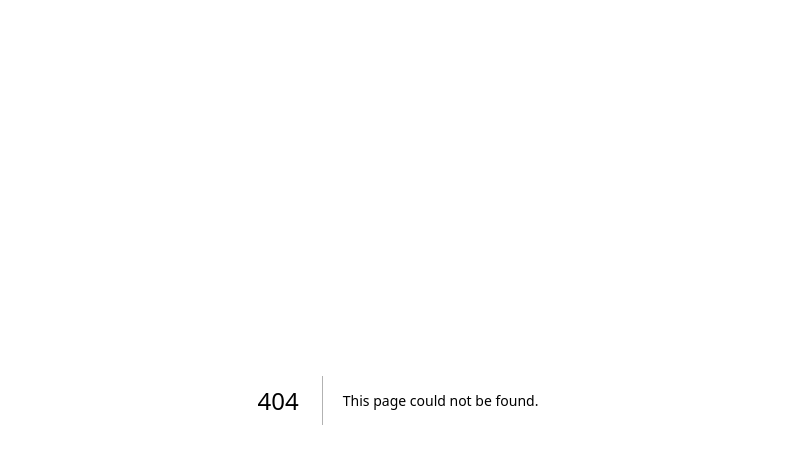
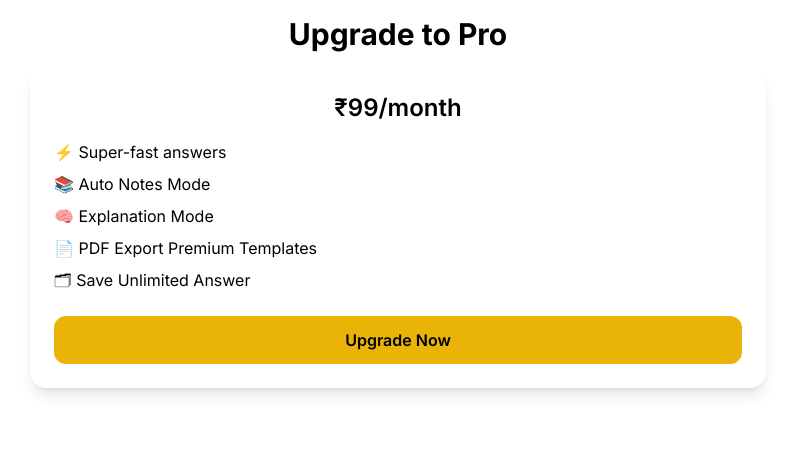
Before and after one commit to rabiullah0786/ai-tutor, a Next.js app: page /upgrade in a window 1280 px wide. Before the commit this address had no page. Shown: the top 464 px of the page, without its empty margins (242-1037 px from the left). Built offline with nearby package versions, Linux system fonts and the light colour scheme.

Commit message:
chenge page.js and upgrade button

```diff
--- a/app/page.js
+++ b/app/page.js
@@ -1,4 +1,3 @@
-
 
 "use client";
 import { Mic, Send } from "lucide-react";
@@ -8,7 +7,7 @@ import LoginButton from "./components/LoginButton";
 import { marked } from "marked";
 import jsPDF from "jspdf";
 import html2canvas from "html2canvas";
-
+import Link from "next/link";
 
 
 export default function ChatBox() {
@@ -175,11 +174,11 @@ const downloadPDF = async (htmlContent) => {
     <div className="min-h-screen flex flex-col bg-gray-50">
 
       {/* NAVBAR */}
-      <nav className="flex justify-between items-center p-4 bg-white shadow-md sticky top-0 z-20">
-        <div className="relative">
+      <nav className="flex justify-between items-center p-4 bg-white shadow-md sticky  top-0 z-20">
+        <div className=" reletive ">
           <button
             onClick={() => setShowLoginOptions(!showLoginOptions)}
-            className="px-5 py-2 bg-blue-500 text-white rounded-full font-medium shadow hover:bg-blue-600 transition flex items-center gap-2"
+            className=" px-5 py-2  bg-blue-500 text-white rounded-full font-medium shadow hover:bg-blue-600 transition flex items-center gap-2"
           >
             {/* MOBILE IMAGE */}
 
@@ -189,12 +188,13 @@ const downloadPDF = async (htmlContent) => {
               className=" w-6 h-6 md:hidden"
             />
 
-
             {/* DESKTOP TEXT */}
             <span className="hidden md:block">
               {session ? "Account >" : "Login"}
             </span>
           </button>
+
+
 
           {showLoginOptions && (
             <div className="absolute left-0 mt-2 w-60 bg-white rounded-2xl shadow-xl border p-4 z-50">
@@ -219,6 +219,8 @@ const downloadPDF = async (htmlContent) => {
           <p>Get instant answers, explanations, and more</p>
           <p>specially created for 10+12 students.</p>
         </div>
+
+
 
         {/* MODE SELECT BUTTONS */}
         <div className="flex gap-3 mb-4">
@@ -268,6 +270,26 @@ const downloadPDF = async (htmlContent) => {
               />
             </div>
           )}
+
+
+          {/* Upgrade button bottom left */}
+          <div className="fixed bottom-16 left-2 z-50">
+            <Link href="/upgrade">
+              <button className="px-4 py-2 bg-blue-500 text-white rounded-lg font-semibold shadow-lg flex items-center gap-2">
+
+                {/* Mobile icon only */}
+                <span className="block md:hidden text-sm">
+                  ⚡
+                </span>
+
+                {/* Desktop text only */}
+                <span className="hidden md:block">
+                  Upgrade
+                </span>
+
+              </button>
+            </Link>
+          </div>
 
 
           {messages.map((msg, i) => {
--- /dev/null
+++ b/app/upgrade/page.js
@@ -0,0 +1,35 @@
+"use client";
+
+export default function UpgradePage() {
+
+  const handleCheckout = () => {
+    // Later yahan stripe checkout add karenge
+    // alert("Checkout button clicked!");
+  };
+
+  return (
+    <div className="max-w-3xl mx-auto text-center p-4">
+      <h1 className="text-3xl font-bold mb-4">Upgrade to Pro</h1>
+
+      <div className="bg-white shadow-lg rounded-2xl p-6 mt-4">
+        <h2 className="text-2xl font-semibold">₹99/month</h2>
+
+        <ul className="text-left mt-4 space-y-2">
+          <li>⚡ Super-fast answers</li>
+          <li>📚 Auto Notes Mode</li>
+
+          <li>🧠 Explanation Mode</li>
+          <li>📄 PDF Export Premium Templates</li>
+          <li>🗂 Save Unlimited Answer</li>
+        </ul>
+
+        <button
+          onClick={handleCheckout}
+          className="mt-6 w-full bg-yellow-500 p-3 rounded-xl font-semibold text-black"
+        >
+          Upgrade Now
+        </button>
+      </div>
+    </div>
+  );
+}
```
Lines whose indentation alone changed are shown as unchanged.
